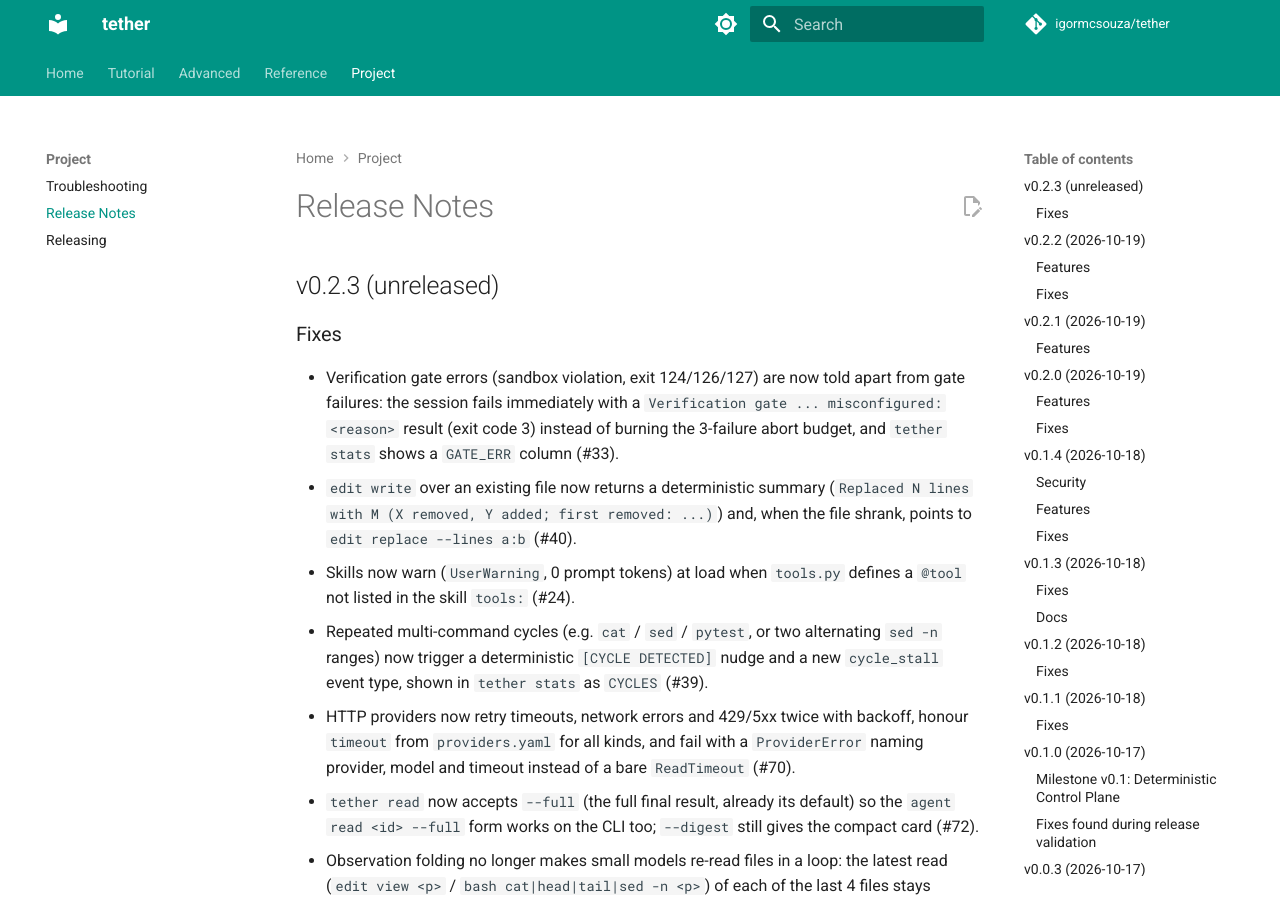
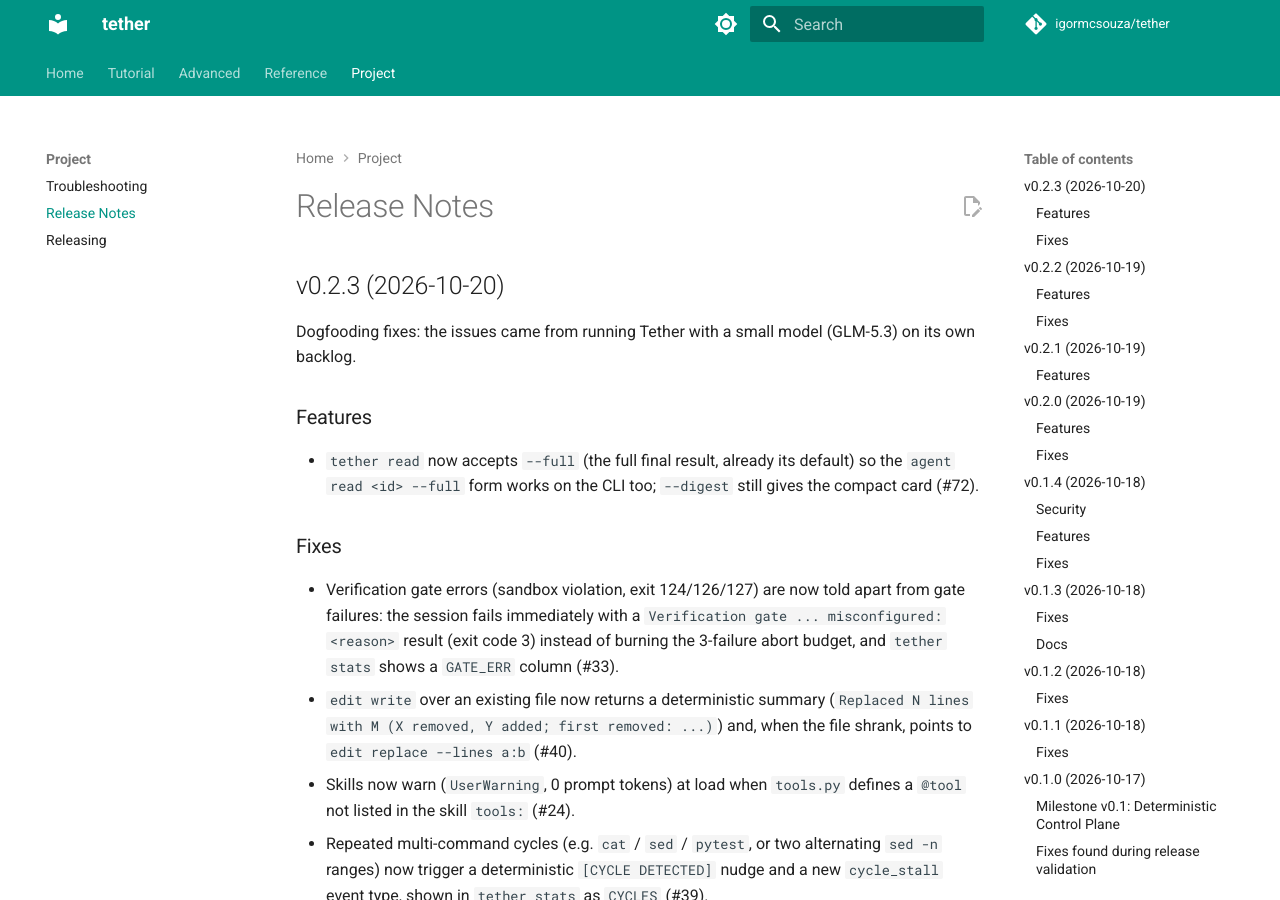
Before and after one commit to igormcsouza/tether, an MkDocs documentation site: the page built from docs/release-notes.md, in a window 1280 px wide and 900 px high. Built offline with MkDocs 1.6.1 and Material for MkDocs 9.7.7, drawn with Linux system fonts in a browser that asks for light colours; comment, search, counter and statistics services are not loaded.

Commit message:
release: v0.2.3 (cycle_stall, gate_error, provider retry, clearer errors) (#94)
Cuts v0.2.3: bumps `__version__` and its test, dates the release notes
section and groups it into Features/Fixes.

Ships 8 dogfooding issues (already closed): #24 #33 #39 #40 #69 #70 #71
#72.

The GitHub Release/tag is created by the Team Leader after merge.

🤖 Generated with [Claude Code](https://claude.com/claude-code)

Co-authored-by: Claude Sonnet 5.5 <noreply@anthropic.com>

```diff
--- a/docs/release-notes.md
+++ b/docs/release-notes.md
@@ -1,6 +1,12 @@
 # Release Notes
 
-## v0.2.3 (unreleased)
+## v0.2.3 (2026-10-20)
+
+Dogfooding fixes: the issues came from running Tether with a small model (GLM-5.3) on its own backlog.
+
+### Features
+
+- `tether read` now accepts `--full` (the full final result, already its default) so the `agent read <id> --full` form works on the CLI too; `--digest` still gives the compact card (#72).
 
 ### Fixes
 
--- a/tether/__init__.py
+++ b/tether/__init__.py
@@ -31,7 +31,7 @@ from tether.store import (
     ToolOffender,
 )
 
-__version__ = "0.2.2"
+__version__ = "0.2.3"
 
 __all__ = [
     "ActionCall",
```
Also changed, not shown: other parts of docs/release-notes.md (+0 -1 lines), 1 other file.
